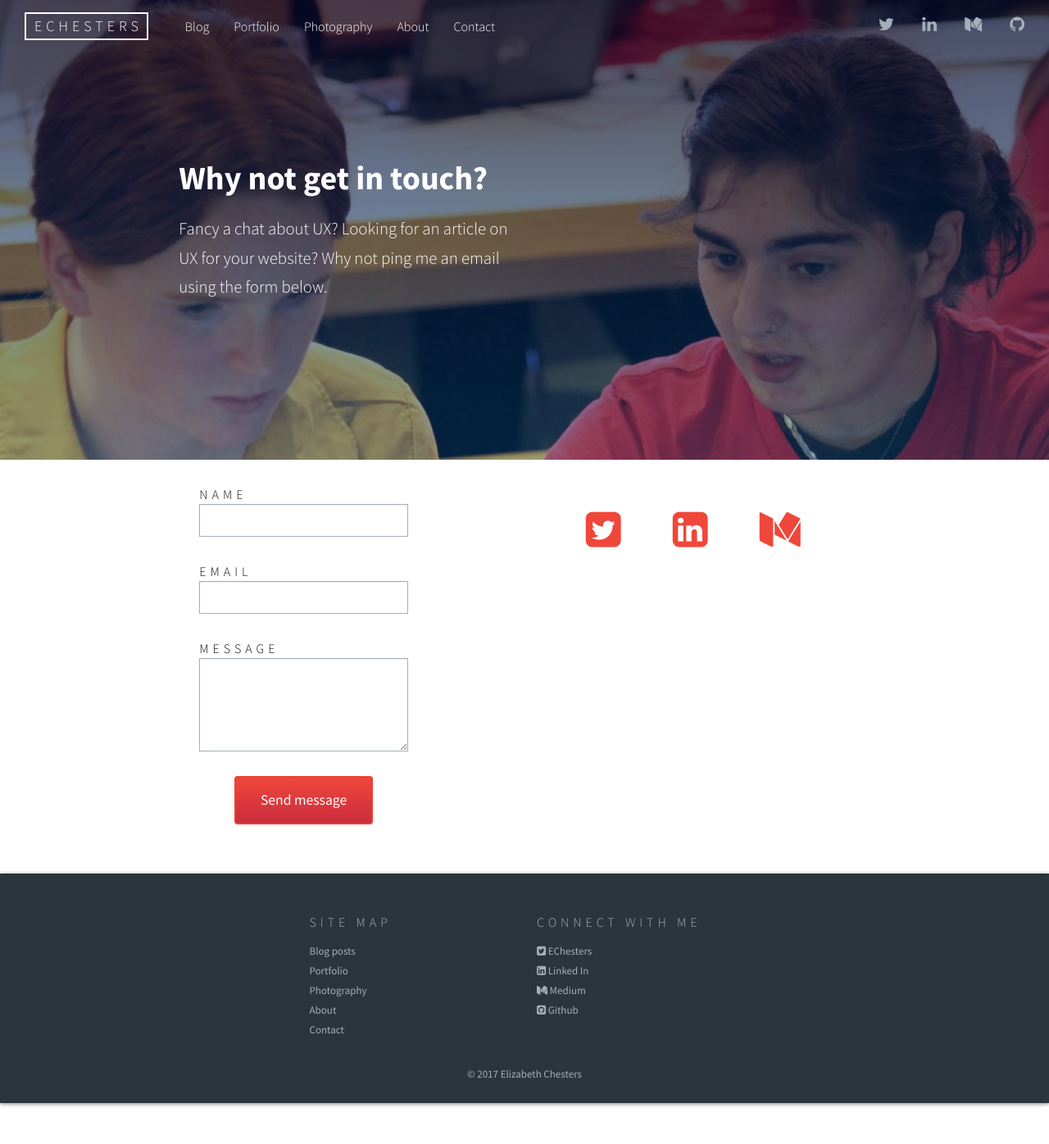
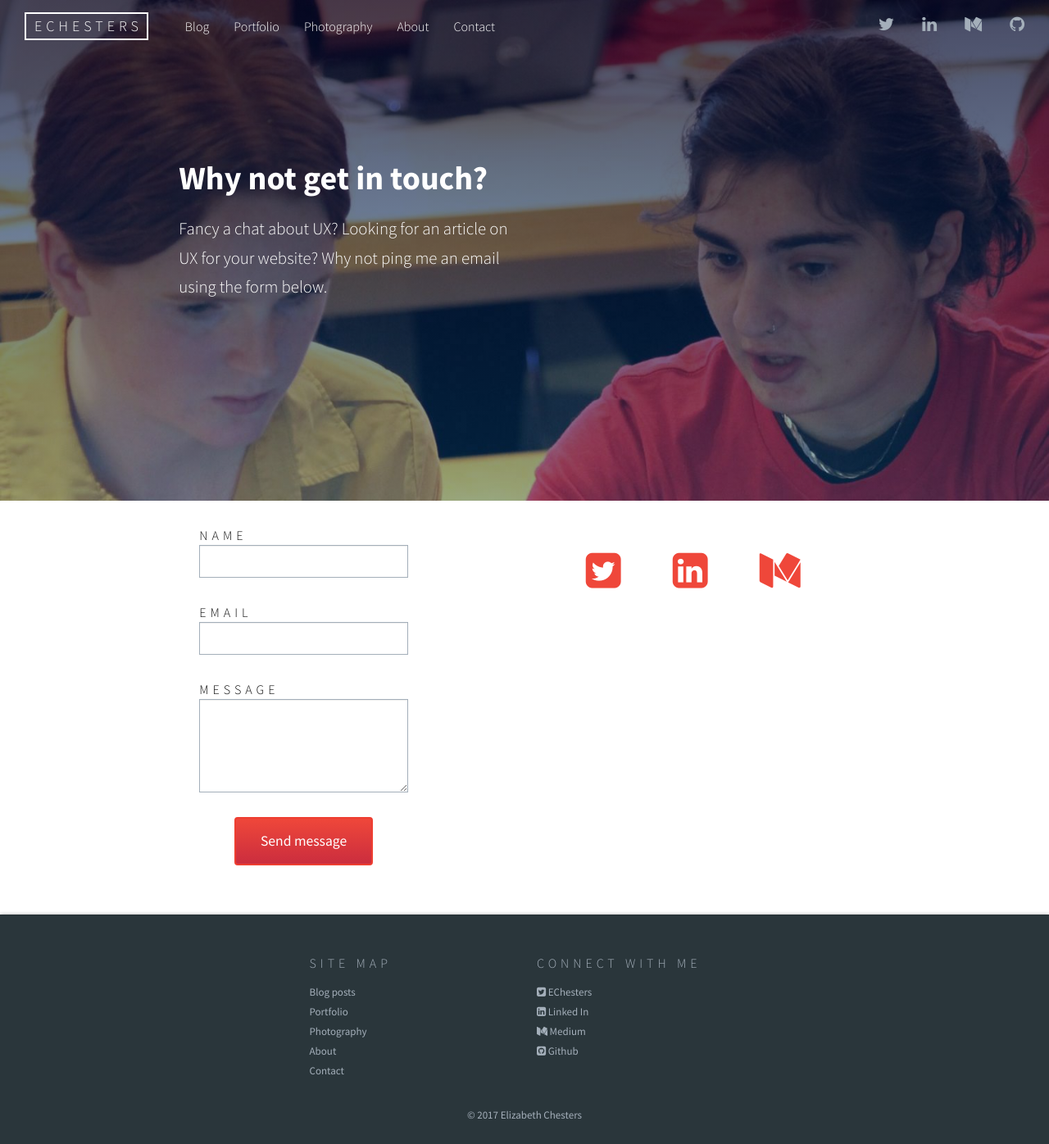
Before and after one commit to EChesters/echesters.github.io, a Jekyll site: the page built from contact.html, in a window 1280 px wide. Shown: the whole page at 82% size. Built offline with Jekyll 4.4.1, drawn with Linux system fonts in a browser that asks for light colours; nearby versions of some CDN libraries.

Commit message:
Changed blog header imager and height of banner

```diff
--- a/_sass/_banner.scss
+++ b/_sass/_banner.scss
@@ -1,6 +1,6 @@
 .banner {
   padding-top: calc(#{$nav-bar-height} * 2);
-  height: 500px;
+  height: 550px;
   overflow: hidden;
 
   @include media-query($on-palm) {
@@ -16,7 +16,7 @@
     right: 0;
     background-size: cover;
     background-position: top center;
-    height: calc(#{$nav-bar-height} + 500px);
+    height: calc(#{$nav-bar-height} + 550px);
 
     &:before {
       content: '';
@@ -26,7 +26,7 @@
       bottom: 0;
       left: 0;
       opacity: .8;
-      height: calc(#{$nav-bar-height} + 500px);
+      height: calc(#{$nav-bar-height} + 550px);
       background-size: cover;
       width: 100%;
       @include background-gradient(rgba(#000428, .9), rgba(#004e92, .5));
```
Also changed, not shown: 1 other file.
